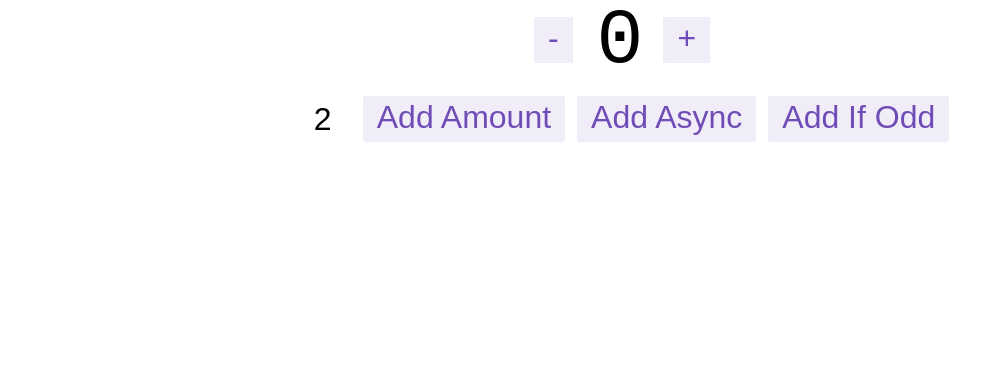
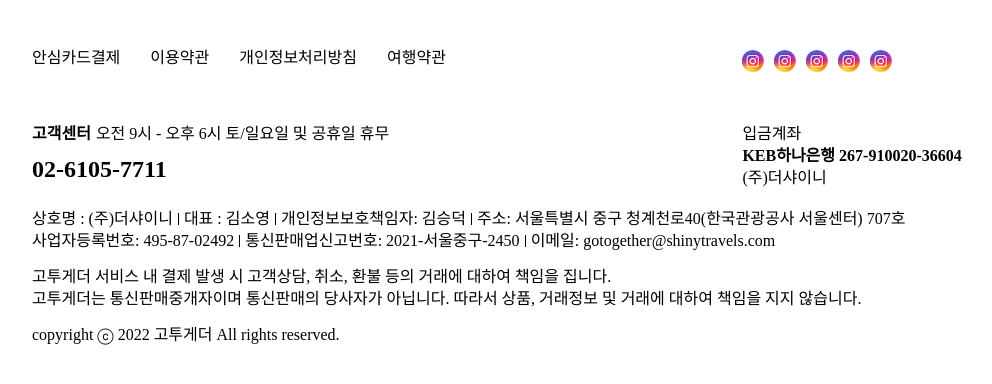
Before and after one commit to shyneeds/shyneeds_FE, a React (Create React App) app: page / in a window 1280 px wide. Shown: the top 384 px of the page, without its empty margins (16-1008 px from the left). Built offline with nearby package versions, Linux system fonts and the light colour scheme.

Commit message:
Feat: Footer

```diff
--- a/package.json
+++ b/package.json
@@ -17,7 +17,8 @@
     "react-router": "^6.4.1",
     "react-router-dom": "^6.4.1",
     "react-scripts": "5.0.1",
-    "styled-components": "^5.3.5",
+    "styled-components": "^5.3.6",
+    "styled-reset": "^4.4.2",
     "typescript": "^4.8.3",
     "web-vitals": "^2.1.4"
   },
@@ -44,5 +45,8 @@
       "last 1 firefox version",
       "last 1 safari version"
     ]
+  },
+  "devDependencies": {
+    "@types/styled-components": "^5.1.26"
   }
 }
--- a/src/App.tsx
+++ b/src/App.tsx
@@ -1,9 +1,15 @@
 import React from 'react';
-import { Counter } from './features/counter/Counter';
+import Footer from './components/Footer';
+// import { Counter } from './features/counter/Counter';
+
 
 function App() {
   return (
-    <Counter />
+    // <Counter />
+    <>
+      <Footer />
+    </>
+
   );
 }
 
--- /dev/null
+++ b/src/components/Footer.tsx
@@ -0,0 +1,159 @@
+import React from 'react';
+import styled from 'styled-components';
+
+const Footer = () => {
+    let now = new Date();
+    let year = now.getFullYear();
+
+    return (
+        <FooterWrap>
+            <FooterInner>
+                <FooterTop>
+                    <Corp>
+                        <li>안심카드결제</li>
+                        <li>이용약관</li>
+                        <li>개인정보처리방침</li>
+                        <li>여행약관</li>
+                    </Corp>
+                    <SnsIcon>
+                        <li><img src= {process.env.PUBLIC_URL + '/icons/insta.png'} alt='' style={{width:22}}/></li>
+                        <li><img src= {process.env.PUBLIC_URL + '/icons/insta.png'} alt='' style={{width:22}}/></li>
+                        <li><img src= {process.env.PUBLIC_URL + '/icons/insta.png'} alt='' style={{width:22}}/></li>
+                        <li><img src= {process.env.PUBLIC_URL + '/icons/insta.png'} alt='' style={{width:22}}/></li>
+                        <li><img src= {process.env.PUBLIC_URL + '/icons/insta.png'} alt='' style={{width:22}}/></li>
+                    </SnsIcon>
+                </FooterTop>
+                <FooterMiddle>
+                    <Customer>
+                        <p><em>고객센터</em>오전 9시 - 오후 6시 토/일요일 및 공휴일 휴무</p>
+                        <span>02-6105-7711</span>
+                    </Customer>
+                    <Account>
+                        <p>입금계좌</p>
+                        <span>KEB하나은행 267-910020-36604</span>
+                        <em>(주)더샤이니</em>
+                    </Account>
+                </FooterMiddle>
+                <FooterBottom>
+                    <Info>
+                        <div>
+                            <p>상호명 : (주)더샤이니</p>
+                            <p>대표 : 김소영</p>
+                            <p>개인정보보호책임자: 김승덕</p>
+                            <p>주소: 서울특별시 중구 청계천로40(한국관광공사 서울센터) 707호</p>
+                        </div>
+                        <div>
+                            <p>사업자등록번호: 495-87-02492</p>
+                            <p>통신판매업신고번호: 2021-서울중구-2450</p>
+                            <p>이메일: gotogether@shinytravels.com</p>
+                        </div>
+                    </Info>
+                    <Cancell>
+                        <p>고투게더 서비스 내 결제 발생 시 고객상담, 취소, 환불 등의 거래에 대하여 책임을 집니다.</p>
+                        <p>고투게더는 통신판매중개자이며 통신판매의 당사자가 아닙니다. 따라서 상품, 거래정보 및 거래에 대하여 책임을 지지 않습니다.</p>
+                    </Cancell>
+                    <p>copyright ⓒ {year} 고투게더 All rights reserved.</p>
+                </FooterBottom>
+            </FooterInner>
+        </FooterWrap>
+    );
+};
+
+const FooterWrap = styled.div`
+    padding: 50px 0;
+`;
+const FooterInner = styled.div`
+    width: 1184px;
+    margin: 0 auto;
+`;
+const FooterTop = styled.div`
+    &:after {
+    content: '';
+    display: block;
+    clear: both;
+  }
+`;
+const Corp = styled.ul`
+    width: 60%;
+    float: left;
+    margin: 0 0 60px;
+    > li{
+        float: left;
+        margin: 0 30px 0 0;
+    }
+`;
+const SnsIcon = styled.ul`
+    width: 40%;
+    float: left;
+    > li{
+        float: left;
+        margin: 0 10px 0 0;
+    }
+
+`;
+const FooterMiddle = styled.div`
+    margin: 0 0 25px;
+    &:after {
+    content: '';
+    display: block;
+    clear: both;
+  }
+
+`;
+const Customer = styled.div`
+    width: 60%;
+    float: left;
+  > span{
+    font-size: 1.5rem;
+    font-weight: bold;
+  }
+  > p{
+    margin: 0 0 15px;
+  }
+  > p > em {
+    font-weight: bold;
+    padding: 0 5px 0 0;
+  }
+`;
+const Account = styled.div`
+    width: 40%;
+    float: left;
+  > span{
+    display: block;
+    margin: 6px 0;
+    font-weight: bold;
+
+  }
+`;
+const FooterBottom = styled.div`
+
+`;
+
+const Info = styled.div`
+    margin: 0 0 20px;
+    > div{
+        margin: 0 0 6px;
+    }
+    > div > p {
+        display: inline-block;
+        padding: 0 5px;
+        border-right: 1px solid #000;
+        line-height: 12px;
+    }
+    > div > p:first-child{
+        padding-left: 0;
+    }
+    > div > p:last-child{
+        border-right: 0;
+    }
+`;
+const Cancell = styled.div`
+    margin: 0 0 20px;
+    > p {
+        margin: 0 0 6px;
+    }
+`;
+
+
+
+export default Footer;
```
Also changed, not shown: src/features/counter/Counter.tsx (+5 -5 lines), public/icons/insta.png (added), 1 other file (tests, documents, lock files or other folders).
